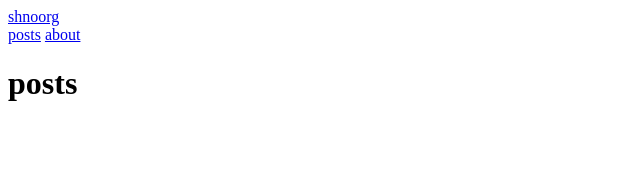
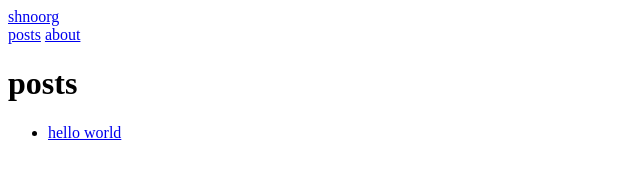
Before and after one commit to shnoorg/shnoorg.github.io, a plain HTML site: page index.html in a window 1280 px wide. Shown: the whole page, without its empty margins (0-640 px from the left). Drawn offline with Linux system fonts and the light colour scheme.

Commit message:
Update index.html

```diff
--- a/index.html
+++ b/index.html
@@ -18,7 +18,9 @@
 
     <main>
       <h1>posts</h1>
-      <ul></ul>
+      <ul>
+        <li><a href="/posts/hello-world.html">hello world</a></li>
+      </ul>
     </main>
   </body>
 </html>
```
